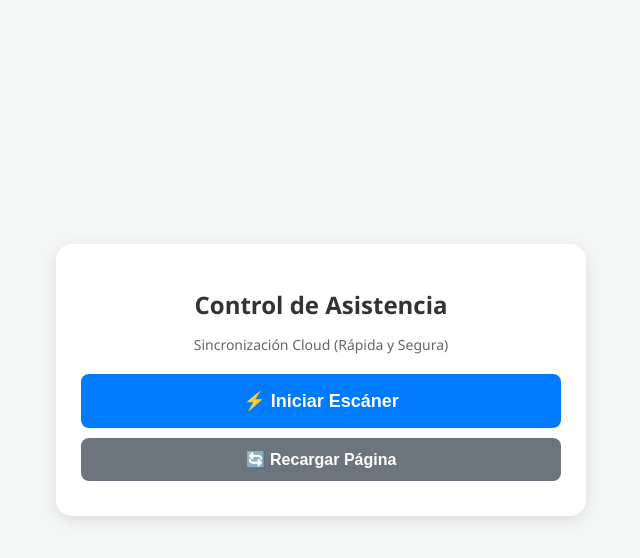
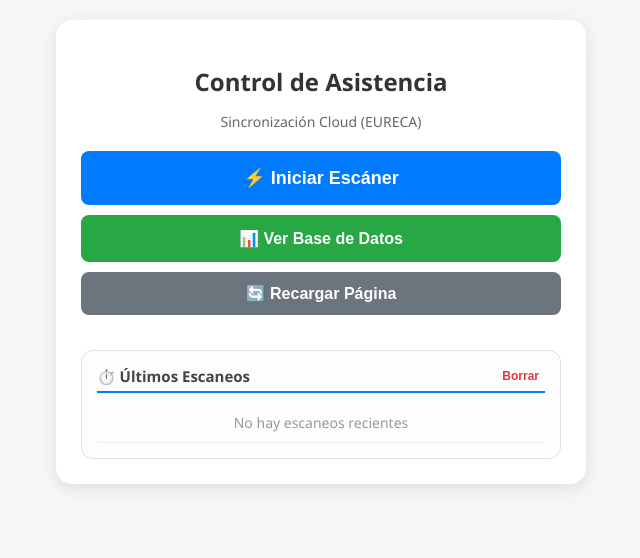
Before and after one commit to ferdoctuss/asistencia-qr, a plain HTML site: page index.html in a window 1280 px wide. Shown: the whole page, without its empty margins (319-959 px from the left). Drawn offline with Linux system fonts and the light colour scheme.

Commit message:
Update index.html

```diff
--- a/index.html
+++ b/index.html
@@ -15,7 +15,6 @@
             display: flex;
             flex-direction: column;
             align-items: center;
-            justify-content: center;
             min-height: 90vh;
         }
         .container {
@@ -49,6 +48,12 @@
             font-size: 16px;
         }
         .btn-secondary:hover { background-color: #c82333; }
+        .btn-database {
+            background-color: #28a745;
+            padding: 14px;
+            font-size: 16px;
+        }
+        .btn-database:hover { background-color: #218838; }
         .btn-reload {
             background-color: #6c757d;
             padding: 12px;
@@ -56,7 +61,7 @@
         }
         .btn-reload:hover { background-color: #5a6268; }
 
-        #scanner-container {
+        #scanner-container, #database-screen {
             display: none;
             margin-top: 15px;
         }
@@ -79,18 +84,90 @@
         }
         .success { background-color: #d4edda; color: #155724; border: 1px solid #c3e6cb; }
         .error { background-color: #f8d7da; color: #721c24; border: 1px solid #f5c6cb; }
+
+        /* Estilos del historial local */
+        .history-container {
+            margin-top: 25px;
+            background: #fdfdfd;
+            border: 1px solid #e0e0e0;
+            border-radius: 12px;
+            padding: 15px;
+            text-align: left;
+        }
+        .history-title {
+            font-size: 15px;
+            font-weight: bold;
+            color: #444;
+            margin-bottom: 10px;
+            border-bottom: 2px solid #007bff;
+            padding-bottom: 5px;
+            display: flex;
+            justify-content: space-between;
+            align-items: center;
+        }
+        .history-list {
+            list-style: none;
+            padding: 0;
+            margin: 0;
+            max-height: 200px;
+            overflow-y: auto;
+        }
+        .history-item {
+            font-size: 14px;
+            padding: 10px 0;
+            border-bottom: 1px solid #eee;
+            display: flex;
+            justify-content: space-between;
+        }
+        .history-time {
+            color: #888;
+            font-size: 12px;
+        }
+        .btn-clear {
+            background: none;
+            border: none;
+            color: #dc3545;
+            font-size: 12px;
+            font-weight: bold;
+            cursor: pointer;
+        }
+
+        /* Contenedor del Iframe de Google Sheets */
+        .iframe-wrapper {
+            width: 100%;
+            height: 60vh;
+            border-radius: 8px;
+            overflow: hidden;
+            border: 2px solid #e0e0e0;
+            margin-bottom: 15px;
+        }
+        iframe {
+            width: 100%;
+            height: 100%;
+            border: none;
+        }
     </style>
 </head>
 <body>
 
     <div class="container">
         <h2>Control de Asistencia</h2>
-        <p>Sincronización Cloud (Rápida y Segura)</p>
+        <p>Sincronización Cloud (EURECA)</p>
 
-        <!-- Pantalla de Inicio -->
+        <!-- Pantalla Principal -->
         <div id="home-screen">
             <button class="btn" onclick="iniciarEscanner()">⚡ Iniciar Escáner</button>
+            <button class="btn btn-database" onclick="mostrarBaseDatos()">📊 Ver Base de Datos</button>
             <button class="btn btn-reload" onclick="location.reload()">🔄 Recargar Página</button>
+
+            <!-- Historial Rápido -->
+            <div class="history-container">
+                <div class="history-title">
+                    ⏱️ Últimos Escaneos
+                    <button class="btn-clear" onclick="limpiarHistorial()">Borrar</button>
+                </div>
+                <ul class="history-list" id="historyList"></ul>
+            </div>
         </div>
 
         <!-- Pantalla del Escáner -->
@@ -99,19 +176,31 @@
             <button class="btn btn-secondary" onclick="detenerEscanner()">Cerrar Cámara</button>
         </div>
 
+        <!-- Pantalla de la Base de Datos en Google Sheets -->
+        <div id="database-screen">
+            <div class="iframe-wrapper">
+                <!-- Se usa el ID exacto de tu documento, apuntando al htmlembed de la pestaña DATA (gid=0) -->
+                <iframe src="https://docs.google.com/spreadsheets/d/18MHyH8JnecfC4i4ih0PRfffTR0DkRQWdKxaky9ziUw0/htmlembed?gid=0&widget=false&chrome=false" title="Base de Datos Asistencia"></iframe>
+            </div>
+            <button class="btn btn-secondary" onclick="ocultarBaseDatos()">Volver al Inicio</button>
+        </div>
+
         <!-- Cuadro de Alertas -->
         <div id="alertBox" class="alert"></div>
 
-        <!-- Iframe oculto para eludir bloqueos CORS del navegador móvil -->
+        <!-- Iframe oculto para eludir bloqueos CORS (Pilar EURECA) -->
         <iframe name="hidden_iframe" id="hidden_iframe" style="display:none;"></iframe>
     </div>
 
     <script>
-        // Tu URL final de Google Apps Script ya validada
         const WEB_APP_URL = "https://script.google.com/macros/s/AKfycbxBiAQFpY8hz6bxEgOkKjXtehEgwzEtv-7TunbzO2P29YnwwBujOFgZwfSxnyJxyhhU/exec";
 
         let codeReader = null;
         let scanningActive = false;
+
+        window.onload = function() {
+            cargarHistorial();
+        };
 
         function iniciarEscanner() {
             document.getElementById("home-screen").style.display = "none";
@@ -127,7 +216,8 @@
                     const dniLimpio = result.text.trim();
                     showAlert(`⚡ Registrando DNI: ${dniLimpio}...`, "success");
 
-                    // Método de envío invisible mediante formulario para evitar congelamientos en iOS/Android
+                    agregarAHistorial(dniLimpio);
+
                     const form = document.createElement("form");
                     form.method = "GET";
                     form.action = WEB_APP_URL;
@@ -147,7 +237,6 @@
                         showAlert(`✅ ¡Asistencia Registrada!\nDNI: ${dniLimpio}`, "success");
                     }, 500);
 
-                    // Reactivar el escáner a los 1.5 segundos para el siguiente pase
                     setTimeout(() => {
                         scanningActive = true;
                         hideAlert();
@@ -174,6 +263,56 @@
             hideAlert();
         }
 
+        /* --- Funciones de Navegación de Pantallas --- */
+        function mostrarBaseDatos() {
+            document.getElementById("home-screen").style.display = "none";
+            document.getElementById("database-screen").style.display = "block";
+        }
+
+        function ocultarBaseDatos() {
+            document.getElementById("database-screen").style.display = "none";
+            document.getElementById("home-screen").style.display = "block";
+        }
+
+        /* --- Funciones de Historial Local --- */
+        function cargarHistorial() {
+            const historyList = document.getElementById('historyList');
+            historyList.innerHTML = '';
+
+            let historial = JSON.parse(localStorage.getItem('historial_qr_asistencia')) || [];
+
+            if (historial.length === 0) {
+                historyList.innerHTML = '<li class="history-item" style="color:#999; justify-content:center;">No hay escaneos recientes</li>';
+                return;
+            }
+
+            historial.forEach(item => {
+                const li = document.createElement('li');
+                li.className = 'history-item';
+                li.innerHTML = `<span>DNI: <b>${item.dni}</b></span> <span class="history-time">${item.hora}</span>`;
+                historyList.appendChild(li);
+            });
+        }
+
+        function agregarAHistorial(dni) {
+            let historial = JSON.parse(localStorage.getItem('historial_qr_asistencia')) || [];
+            const ahora = new Date();
+            const horaStr = ahora.toLocaleTimeString([], {hour: '2-digit', minute:'2-digit', second:'2-digit'});
+
+            historial.unshift({ dni: dni, hora: horaStr });
+            if(historial.length > 15) historial.pop();
+
+            localStorage.setItem('historial_qr_asistencia', JSON.stringify(historial));
+            cargarHistorial();
+        }
+
+        function limpiarHistorial() {
+            if(confirm("¿Borrar el historial local? (La base de datos de Google no se borrará)")) {
+                localStorage.removeItem('historial_qr_asistencia');
+                cargarHistorial();
+            }
+        }
+
         function showAlert(message, type) {
             const alertBox = document.getElementById("alertBox");
             alertBox.innerText = message;
```
